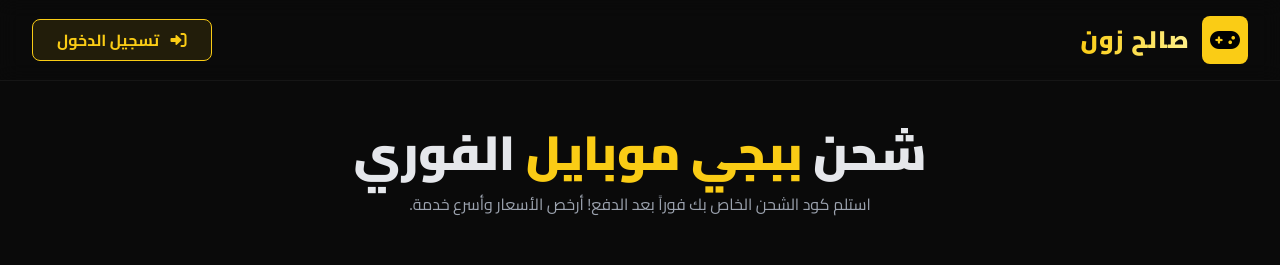
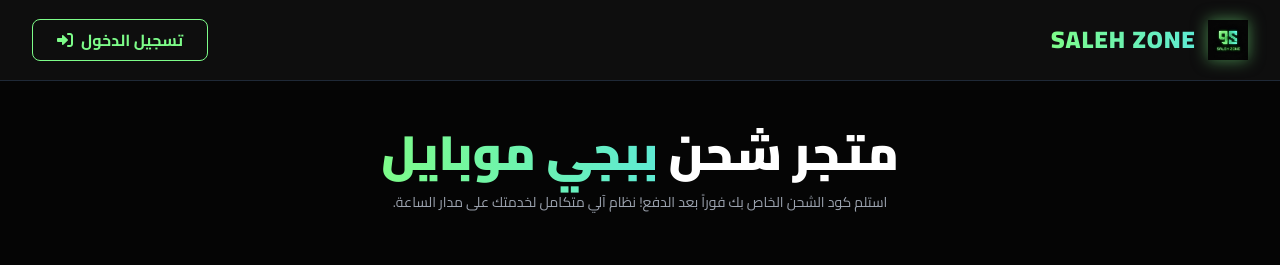
Before and after one commit to abosalehbot-ui/my-bot, a FastAPI app: template templates/storefront.html in a window 1280 px wide. Shown: the top 265 px of the page. Run offline with FastAPI, Linux system fonts and the light colour scheme; the template is opened without the code that fills it, so the values that code supplies are empty; some libraries are stand-ins or nearby versions.

Commit message:
Update storefront.html

```diff
--- a/templates/storefront.html
+++ b/templates/storefront.html
@@ -3,40 +3,43 @@
 <head>
     <meta charset="UTF-8">
     <meta name="viewport" content="width=device-width, initial-scale=1.0">
-    <title>متجر صالح زون | شحن ببجي موبايل</title>
+    <title>متجر صالح زون | Saleh Zone</title>
     <script src="https://cdn.tailwindcss.com"></script>
     <link href="https://cdnjs.cloudflare.com/ajax/libs/font-awesome/6.0.0/css/all.min.css" rel="stylesheet">
-    <script>tailwind.config={theme:{extend:{colors:{pubgyellow:'#facc15',darkbg:'#0a0a0a',cardbg:'#151515'}}}}</script>
+    <script>tailwind.config={theme:{extend:{colors:{szgreen:'#7dfc89',szcyan:'#5eead4',darkbg:'#050505',panelbg:'#111'}}}}</script>
     <style>
         @import url('https://fonts.googleapis.com/css2?family=Cairo:wght@400;700;900&display=swap');
-        body { font-family: 'Cairo', sans-serif; background-color: #0a0a0a; color: white; }
-        .glass-nav { background: rgba(10, 10, 10, 0.8); backdrop-filter: blur(10px); border-bottom: 1px solid rgba(255, 255, 255, 0.05); }
+        body { font-family: 'Cairo', sans-serif; background-color: #050505; color: #d1d5db; }
+        ::-webkit-scrollbar { width: 6px; }
+        ::-webkit-scrollbar-track { background: #050505; }
+        ::-webkit-scrollbar-thumb { background: #333; border-radius: 10px; }
+        .glass-nav { background: rgba(17, 17, 17, 0.85); backdrop-filter: blur(12px); border-bottom: 1px solid #1f2937; }
         .uc-card { transition: all 0.3s ease; }
-        .uc-card:hover { transform: translateY(-5px); box-shadow: 0 10px 25px rgba(250, 204, 21, 0.15); border-color: #facc15; }
+        .uc-card:hover { transform: translateY(-5px); box-shadow: 0 10px 30px rgba(94, 234, 212, 0.1); border-color: #5eead4; }
     </style>
 </head>
-<body class="bg-darkbg text-gray-200">
+<body class="selection:bg-szgreen selection:text-black">
 
     <nav class="glass-nav fixed w-full top-0 z-50 transition-all">
         <div class="max-w-7xl mx-auto px-4 sm:px-6 lg:px-8">
             <div class="flex justify-between h-20 items-center">
                 <div class="flex items-center gap-3">
-                    <div class="bg-pubgyellow p-2 rounded-lg text-black"><i class="fas fa-gamepad text-2xl"></i></div>
-                    <span class="text-2xl font-black tracking-wider text-transparent bg-clip-text bg-gradient-to-r from-pubgyellow to-yellow-200">صالح زون</span>
+                    <img src="/static/logo.png" alt="SZ" class="h-10 drop-shadow-[0_0_8px_rgba(125,252,137,0.5)]" onerror="this.style.display='none'">
+                    <span class="text-2xl font-black tracking-wider text-transparent bg-clip-text bg-gradient-to-r from-szgreen to-szcyan">SALEH ZONE</span>
                 </div>
 
                 <div id="auth-section">
-                    <button onclick="openModal('login-modal')" class="bg-pubgyellow/10 border border-pubgyellow text-pubgyellow px-6 py-2 rounded-lg font-bold hover:bg-pubgyellow hover:text-black transition">
-                        <i class="fas fa-sign-in-alt ml-2"></i> تسجيل الدخول
+                    <button onclick="openModal('login-modal')" class="border border-szgreen text-szgreen px-6 py-2 rounded-lg font-bold hover:bg-szgreen hover:text-black transition flex items-center gap-2">
+                        تسجيل الدخول <i class="fas fa-sign-in-alt"></i>
                     </button>
                 </div>
 
                 <div id="user-section" class="hidden flex items-center gap-4">
                     <div class="text-left hidden md:block">
-                        <div class="text-sm text-gray-400" id="ui-name">مرحباً بك</div>
-                        <div class="font-bold text-pubgyellow">الرصيد: <span id="ui-balance">0</span> ج.م</div>
+                        <div class="text-xs text-gray-500 font-bold" id="ui-name">مرحباً بك</div>
+                        <div class="font-black text-szcyan tracking-wide">رصيدك: <span id="ui-balance" class="text-white">0</span> EGP</div>
                     </div>
-                    <button onclick="logout()" class="text-red-500 bg-red-500/10 p-2 rounded-lg hover:bg-red-500 hover:text-white transition" title="تسجيل الخروج">
+                    <button onclick="logout()" class="text-red-500 bg-red-500/10 p-2 rounded-lg hover:bg-red-500 hover:text-white transition border border-red-500/20" title="تسجيل الخروج">
                         <i class="fas fa-power-off"></i>
                     </button>
                 </div>
@@ -44,79 +47,83 @@
         </div>
     </nav>
 
-    <div class="pt-32 pb-10 text-center px-4">
-        <h1 class="text-4xl md:text-5xl font-black mb-4">شحن <span class="text-pubgyellow">ببجي موبايل</span> الفوري</h1>
-        <p class="text-gray-400 max-w-xl mx-auto mb-8">استلم كود الشحن الخاص بك فوراً بعد الدفع! أرخص الأسعار وأسرع خدمة.</p>
+    <div class="pt-32 pb-12 text-center px-4">
+        <h1 class="text-4xl md:text-5xl font-black mb-4 text-white">متجر شحن <span class="text-transparent bg-clip-text bg-gradient-to-r from-szgreen to-szcyan">ببجي موبايل</span></h1>
+        <p class="text-gray-400 max-w-xl mx-auto mb-8 text-sm">استلم كود الشحن الخاص بك فوراً بعد الدفع! نظام آلي متكامل لخدمتك على مدار الساعة.</p>
     </div>
 
     <div class="max-w-7xl mx-auto px-4 pb-20">
         <div class="grid grid-cols-2 md:grid-cols-3 lg:grid-cols-3 gap-4 md:gap-6">
             {% for cat in ['60', '325', '660', '1800', '3850', '8100'] %}
-            <div class="uc-card bg-cardbg border border-gray-800 rounded-2xl p-6 flex flex-col items-center text-center relative overflow-hidden">
+            <div class="uc-card bg-panelbg border border-gray-800 rounded-2xl p-6 flex flex-col items-center text-center relative overflow-hidden">
+
                 {% if stock.get(cat, 0) > 0 %}
-                <div class="absolute top-3 right-3 bg-green-500/20 text-green-400 text-[10px] font-bold px-2 py-1 rounded">متوفر</div>
+                <div class="absolute top-3 right-3 bg-szgreen/20 text-szgreen text-[10px] font-bold px-2 py-1 rounded border border-szgreen/30">متوفر</div>
                 {% else %}
-                <div class="absolute top-3 right-3 bg-red-500/20 text-red-400 text-[10px] font-bold px-2 py-1 rounded">نفذت الكمية</div>
+                <div class="absolute top-3 right-3 bg-red-900/50 text-red-400 text-[10px] font-bold px-2 py-1 rounded border border-red-900/50">نفذت الكمية</div>
                 {% endif %}
 
-                <img src="https://i.imgur.com/uC58qC4.png" alt="UC" class="w-20 md:w-24 drop-shadow-[0_0_15px_rgba(250,204,21,0.3)] mb-4">
+                <div class="w-20 h-20 md:w-24 md:h-24 bg-black rounded-full flex items-center justify-center mb-4 border border-gray-800 shadow-[0_0_15px_rgba(94,234,212,0.1)]">
+                    <img src="https://i.imgur.com/uC58qC4.png" alt="UC" class="w-12 md:w-16 drop-shadow-[0_0_8px_rgba(255,255,255,0.2)]">
+                </div>
+
                 <h3 class="text-2xl font-black text-white mb-1" dir="ltr">{{ cat }} UC</h3>
 
-                <div class="mt-4 mb-6">
+                <div class="mt-2 mb-6 bg-black w-full py-2 rounded-lg border border-gray-800">
                     {% if prices.get(cat, 0)|int > 0 %}
-                    <span class="text-3xl font-black text-pubgyellow">{{ prices.get(cat, 0) }}</span> <span class="text-sm text-gray-500">ج.م</span>
+                    <span class="text-2xl font-black text-szcyan">{{ prices.get(cat, 0) }}</span> <span class="text-xs text-gray-500 font-bold">ج.م</span>
                     {% else %}
-                    <span class="text-lg font-bold text-gray-500">غير مسعر</span>
+                    <span class="text-sm font-bold text-gray-600">غير مسعر</span>
                     {% endif %}
                 </div>
 
                 {% if stock.get(cat, 0) > 0 and prices.get(cat, 0)|int > 0 %}
-                <button id="btn-buy-{{ cat }}" onclick="buyUC('{{ cat }}', '{{ prices.get(cat, 0) }}')" class="w-full bg-pubgyellow text-black font-bold py-3 rounded-xl hover:bg-yellow-400 transition shadow-[0_0_15px_rgba(250,204,21,0.2)]">
-                    شراء الآن <i class="fas fa-shopping-cart ml-1"></i>
+                <button id="btn-buy-{{ cat }}" onclick="buyUC('{{ cat }}', '{{ prices.get(cat, 0) }}')" class="w-full bg-szgreen text-black font-bold py-3 rounded-xl hover:bg-white transition flex justify-center items-center gap-2">
+                    <span>شراء الآن</span> <i class="fas fa-shopping-cart"></i>
                 </button>
                 {% else %}
-                <button disabled class="w-full bg-gray-800 text-gray-500 font-bold py-3 rounded-xl cursor-not-allowed">غير متاح</button>
+                <button disabled class="w-full bg-gray-900 text-gray-600 font-bold py-3 rounded-xl cursor-not-allowed border border-gray-800">غير متاح حالياً</button>
                 {% endif %}
             </div>
             {% endfor %}
         </div>
     </div>
 
-    <div id="login-modal" class="fixed inset-0 bg-black/90 z-[60] hidden flex items-center justify-center p-4 backdrop-blur-sm">
-        <div class="bg-cardbg border border-gray-800 w-full max-w-md rounded-2xl p-8 relative">
-            <button onclick="closeModal('login-modal')" class="absolute top-4 right-4 text-gray-500 hover:text-white"><i class="fas fa-times text-xl"></i></button>
+    <div id="login-modal" class="fixed inset-0 bg-black/80 z-[60] hidden flex items-center justify-center p-4 backdrop-blur-sm">
+        <div class="bg-panelbg border border-gray-800 w-full max-w-md rounded-2xl p-8 relative shadow-2xl">
+            <button onclick="closeModal('login-modal')" class="absolute top-4 right-4 text-gray-500 hover:text-red-500 transition"><i class="fas fa-times text-xl"></i></button>
             <div class="text-center mb-6">
-                <div class="inline-block bg-pubgyellow/10 p-4 rounded-full text-pubgyellow mb-3"><i class="fas fa-user-lock text-3xl"></i></div>
+                <div class="inline-block bg-szcyan/10 p-4 rounded-full text-szcyan mb-3"><i class="fas fa-user-lock text-3xl"></i></div>
                 <h2 class="text-2xl font-bold text-white">تسجيل الدخول</h2>
-                <p class="text-sm text-gray-400 mt-1">أدخل رقم الهاتف المسجل لدينا للوصول لمحفظتك.</p>
+                <p class="text-xs text-gray-400 mt-2">أدخل رقم الهاتف المسجل للوصول لمحفظتك.</p>
             </div>
             <form onsubmit="doLogin(event)">
-                <input type="tel" id="login-phone" placeholder="رقم الهاتف (مثال: 010...)" required class="w-full bg-[#0a0a0a] border border-gray-800 text-white text-center p-4 rounded-xl mb-4 outline-none focus:border-pubgyellow" dir="ltr">
-                <button type="submit" id="btn-login" class="w-full bg-pubgyellow text-black font-bold py-4 rounded-xl hover:bg-yellow-400 transition">دخول</button>
+                <input type="tel" id="login-phone" placeholder="رقم الهاتف (مثال: 010...)" required class="w-full bg-[#0a0a0a] border border-gray-800 text-white text-center p-4 rounded-xl mb-4 outline-none focus:border-szcyan transition" dir="ltr">
+                <button type="submit" id="btn-login" class="w-full bg-szcyan text-black font-bold py-4 rounded-xl hover:bg-white transition">دخول للحساب</button>
             </form>
         </div>
     </div>
 
     <div id="success-modal" class="fixed inset-0 bg-black/90 z-[60] hidden flex items-center justify-center p-4 backdrop-blur-sm">
-        <div class="bg-cardbg border border-pubgyellow w-full max-w-md rounded-2xl p-8 text-center relative overflow-hidden shadow-[0_0_50px_rgba(250,204,21,0.1)]">
-            <div class="inline-block bg-green-500/20 text-green-400 p-4 rounded-full mb-4"><i class="fas fa-check-circle text-4xl"></i></div>
+        <div class="bg-panelbg border border-szgreen w-full max-w-md rounded-2xl p-8 text-center relative overflow-hidden shadow-[0_0_40px_rgba(125,252,137,0.15)]">
+            <div class="inline-block bg-szgreen/20 text-szgreen p-4 rounded-full mb-4"><i class="fas fa-check-circle text-4xl"></i></div>
             <h2 class="text-2xl font-bold text-white mb-2">تم الشراء بنجاح!</h2>
-            <p class="text-sm text-gray-400 mb-6">تم خصم المبلغ من رصيدك. إليك كود الشحن الخاص بك:</p>
+            <p class="text-xs text-gray-400 mb-6">تم خصم المبلغ من رصيدك. إليك كود الشحن الخاص بك:</p>
 
-            <div class="bg-black border border-gray-800 p-4 rounded-xl mb-6 relative group">
-                <p id="purchased-code" class="text-xl font-mono text-pubgyellow tracking-wider select-all" dir="ltr">LOADING...</p>
-                <div class="text-xs text-gray-500 mt-2"><i class="fas fa-info-circle"></i> اضغط على الكود لنسخه أو استخدم الزر بالأسفل</div>
+            <div class="bg-[#050505] border border-gray-800 p-4 rounded-xl mb-6 relative group">
+                <p id="purchased-code" class="text-lg font-mono text-szgreen tracking-wider select-all" dir="ltr">LOADING...</p>
+                <div class="text-[10px] text-gray-600 mt-2"><i class="fas fa-info-circle"></i> اضغط على الكود لنسخه أو استخدم الزر بالأسفل</div>
             </div>
 
-            <button onclick="copyPurchasedCode()" class="w-full bg-gray-800 text-white font-bold py-3 rounded-xl mb-3 hover:bg-gray-700 transition">
-                <i class="fas fa-copy ml-1"></i> نسخ الكود
+            <button onclick="copyPurchasedCode()" class="w-full bg-gray-800 text-white font-bold py-3 rounded-xl mb-3 hover:bg-szcyan hover:text-black transition flex justify-center items-center gap-2">
+                <span>نسخ الكود</span> <i class="fas fa-copy"></i>
             </button>
-            <button onclick="closeModal('success-modal')" class="w-full text-gray-400 font-bold py-2 hover:text-white transition">إغلاق</button>
+            <button onclick="closeModal('success-modal')" class="w-full text-gray-500 font-bold py-2 hover:text-white transition">إغلاق النافذة</button>
         </div>
     </div>
 
     <script>
-        // Check Login State
+        // Check Login State on Load
         document.addEventListener("DOMContentLoaded", () => {
             const phone = localStorage.getItem('store_phone');
             const name = localStorage.getItem('store_name');
@@ -140,7 +147,7 @@
         function openModal(id) { document.getElementById(id).classList.remove('hidden'); }
         function closeModal(id) { document.getElementById(id).classList.add('hidden'); }
 
-        // Login Logic
+        // Login API Call
         async function doLogin(e) {
             e.preventDefault();
             const btn = document.getElementById('btn-login');
@@ -158,10 +165,10 @@
                     closeModal('login-modal');
                 } else { alert(data.msg); }
             } catch(err) { alert("حدث خطأ في الاتصال بالسيرفر."); }
-            btn.innerText = "دخول"; btn.disabled = false;
+            btn.innerText = "دخول للحساب"; btn.disabled = false;
         }
 
-        // Buy Logic
+        // Buy API Call
         async function buyUC(cat, price) {
             const phone = localStorage.getItem('store_phone');
             if(!phone) { return openModal('login-modal'); }
@@ -185,7 +192,11 @@
                     updateUI(localStorage.getItem('store_name'), data.new_balance);
                     document.getElementById('purchased-code').innerText = data.code;
                     openModal('success-modal');
-                } else { alert(data.msg); }
+                } else {
+                    alert(data.msg);
+                    // إذا كان الرصيد غير كافٍ أو الكمية نفذت، نعيد تحديث الصفحة لتحديث البيانات
+                    if(data.msg.includes("رصيدك") || data.msg.includes("نفذت")) location.reload();
+                }
             } catch(err) { alert("حدث خطأ أثناء إتمام الشراء!"); }
 
             btn.innerHTML = originalHtml;
@@ -195,7 +206,7 @@
         function copyPurchasedCode() {
             const code = document.getElementById('purchased-code').innerText;
             navigator.clipboard.writeText(code);
-            alert("تم نسخ الكود: " + code);
+            alert("تم النسخ بنجاح!");
         }
     </script>
 </body>
```
